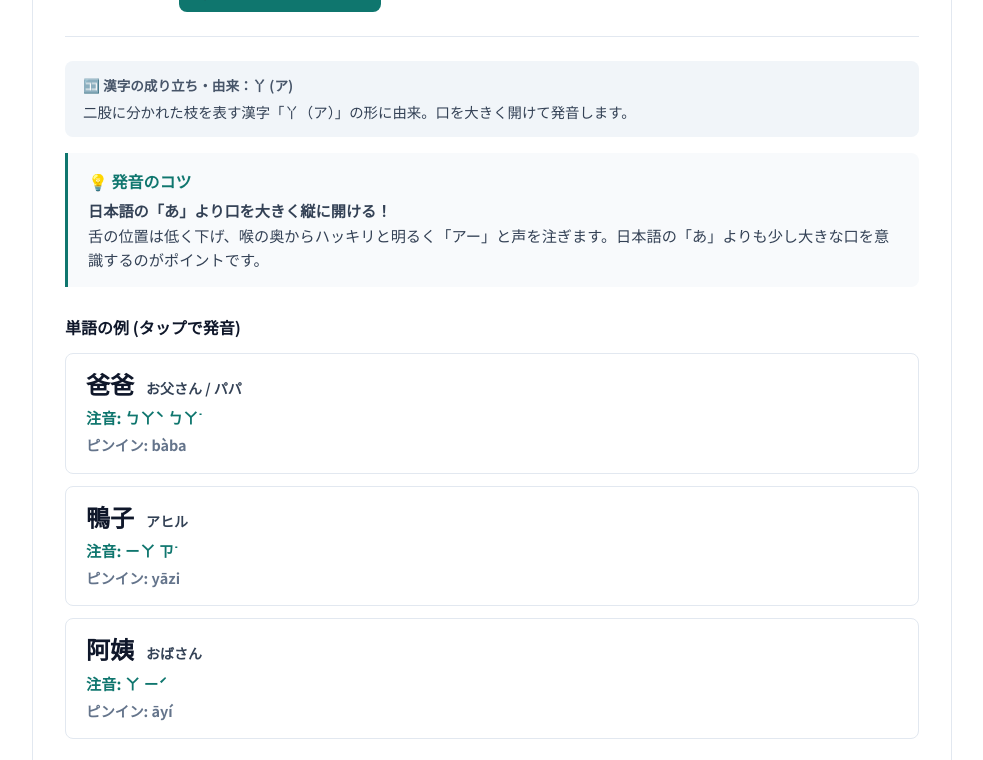
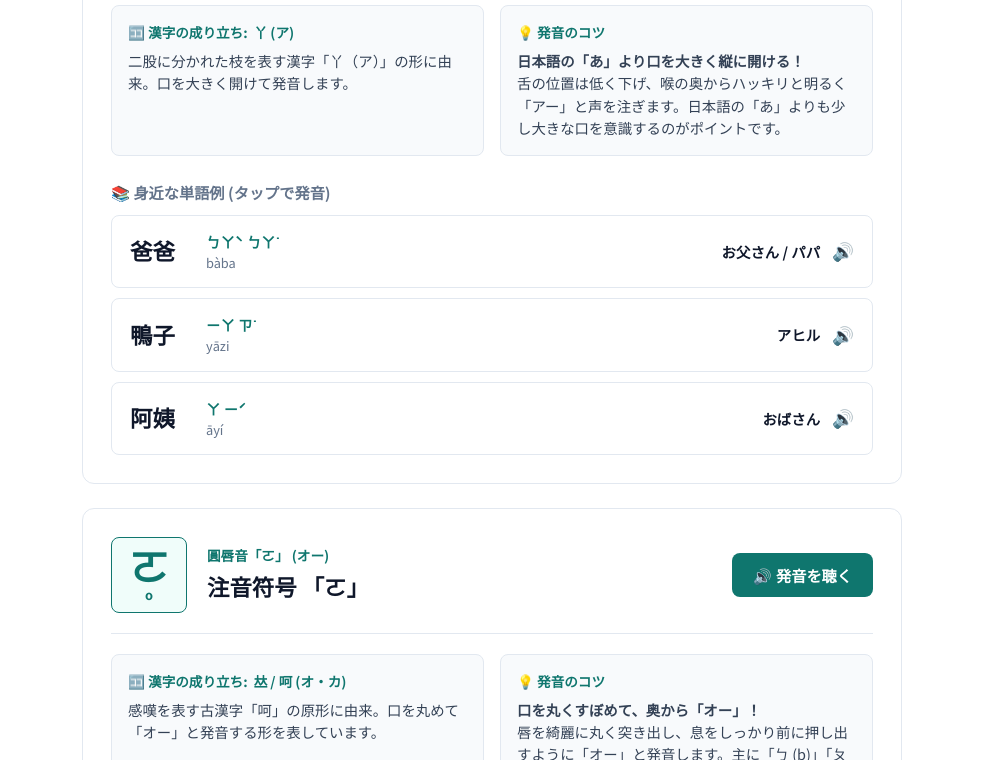
Before and after one commit to nem6ishi/learn_taiwan_chinese, a website built with Vite: page zhuyin-vowels-1.html in a window 1280 px wide. Shown: the part 336-1096 px from the top of the page, without its empty margins (148-1131 px from the left). Built offline with nearby package versions, Linux system fonts and the light colour scheme.

Commit message:
refactor: レイアウトの推敲（2カラム情報ブロック、スマート単語リスト行、タイポグラフィ最適化）

```diff
--- a/src/js/vowelsApp.js
+++ b/src/js/vowelsApp.js
@@ -9,70 +9,86 @@ document.addEventListener('DOMContentLoaded', () => {
   setupQuizListeners();
 });
 
-// 5文字を一気に一括レンダリング
+// 5文字を一気に一括レンダリング (推敲されたスマートレイアウト)
 function renderVowelList() {
   const container = document.getElementById('vowel-list-container');
   if (!container) return;
 
   container.innerHTML = VOWELS_STEP1_DATA.map(item => `
     <div class="detail-card">
+
+      <!-- ヘッダーエリア -->
       <div class="detail-header">
+        <div class="detail-header-left">
           <div class="detail-symbol-box">
             <span class="symbol">${item.symbol}</span>
-          <span style="font-size: 0.85rem; font-weight: 700;">${item.pinyin}</span>
+            <span style="font-size: 0.8rem; font-weight: 700;">${item.pinyin}</span>
           </div>
           <div>
-          <div style="font-size: 0.85rem; font-weight: 700; color: var(--color-primary); margin-bottom: 4px;">
+            <div style="font-size: 0.85rem; font-weight: 700; color: var(--color-primary); margin-bottom: 2px;">
               ${item.title} (${item.katakana})
             </div>
-          <h2 style="font-size: 1.5rem; font-weight: 900; margin-bottom: 12px;">
+            <h2 style="font-size: 1.4rem; font-weight: 900;">
               注音符号 「${item.symbol}」
             </h2>
-          <button class="btn btn-primary play-symbol-sound" data-symbol="${item.symbol}">
-            🔊 「${item.symbol}」の発音を聴く
-          </button>
           </div>
         </div>
 
-      <!-- 漢字の由来 -->
-      <div style="background: #F1F5F9; border-radius: var(--radius-md); padding: 14px 18px; margin-bottom: 16px;">
-        <div style="font-size: 0.85rem; font-weight: 700; color: #475569; margin-bottom: 4px;">
-          🈁 漢字の成り立ち・由来：<strong>${item.originKanji}</strong>
-        </div>
-        <p style="font-size: 0.9rem; color: #334155; line-height: 1.5;">
-          ${item.originDesc}
-        </p>
+        <button class="btn btn-primary play-symbol-sound" data-symbol="${item.symbol}">
+          🔊 発音を聴く
+        </button>
       </div>
 
-      <!-- 発音のコツ -->
-      <div class="tip-box">
-        <div style="font-weight: 700; color: var(--color-primary); margin-bottom: 4px;">💡 発音のコツ</div>
-        <p style="font-size: 0.95rem; line-height: 1.6; color: #334155;">
+      <!-- 成り立ち ＆ 発音のコツ 2カラムグリッド -->
+      <div class="info-blocks-grid">
+        <div class="info-block">
+          <div class="info-block-title">
+            🈁 漢字の成り立ち: <strong>${item.originKanji}</strong>
+          </div>
+          <div class="info-block-content">
+            ${item.originDesc}
+          </div>
+        </div>
+
+        <div class="info-block">
+          <div class="info-block-title">
+            💡 発音のコツ
+          </div>
+          <div class="info-block-content">
             <strong>${item.tipTitle}</strong><br>
             ${item.tipDesc}
-        </p>
+          </div>
+        </div>
       </div>
 
-      <!-- 単語の例 (漢字の右に意味を配置) -->
+      <!-- 単語の例 (スマート行リスト) -->
       <div>
-        <h4 style="font-size: 1rem; font-weight: 700; margin-bottom: 12px;">単語の例 (タップで発音)</h4>
-        <div class="examples-grid">
+        <h4 style="font-size: 0.95rem; font-weight: 700; margin-bottom: 10px; color: var(--color-text-muted);">
+          📚 身近な単語例 (タップで発音)
+        </h4>
+        <div class="example-list">
           ${item.examples.map(ex => `
-            <div class="example-card play-word-sound" data-word="${ex.traditional}">
-              <div class="example-header">
+            <div class="example-row play-word-sound" data-word="${ex.traditional}">
+              <div class="example-left">
                 <span class="example-trad">${ex.traditional}</span>
+                <div class="example-phonetics">
+                  <span class="example-zhuyin">${ex.zhuyin}</span>
+                  <span class="example-pinyin">${ex.pinyin}</span>
+                </div>
+              </div>
+              <div class="example-right">
                 <span class="example-meaning">${ex.meaning}</span>
+                <span class="audio-icon-tag">🔊</span>
               </div>
-              <div class="example-zhuyin">注音: ${ex.zhuyin}</div>
-              <div class="example-pinyin">ピンイン: ${ex.pinyin}</div>
             </div>
           `).join('')}
         </div>
       </div>
+
     </div>
   `).join('');
 
-  // 各符号の発音ボタンイベント
+  // 発音ボタンのイベント
   container.querySelectorAll('.play-symbol-sound').forEach(btn => {
     btn.addEventListener('click', () => {
       const symbol = btn.getAttribute('data-symbol');
--- a/src/styles/main.css
+++ b/src/styles/main.css
@@ -1,7 +1,7 @@
 @import url('https://fonts.googleapis.com/css2?family=Noto+Sans+JP:wght@400;500;700&family=Noto+Sans+TC:wght@500;700;900&display=swap');
 
 :root {
-  --color-primary: #0F766E;        /* 静かなティール */
+  --color-primary: #0F766E;        /* ティールグリーン */
   --color-primary-hover: #0D9488;
   --color-primary-light: #F0FDFA;
   --color-bg: #FFFFFF;             /* 白 */
@@ -11,6 +11,7 @@
   --color-text-muted: #64748B;    /* ミュートグレー */
   --radius-lg: 12px;
   --radius-md: 8px;
+  --radius-sm: 6px;
 }
 
 * {
@@ -28,7 +29,7 @@ body {
 }
 
 .container {
-  max-width: 960px;
+  max-width: 860px;
   margin: 0 auto;
   padding: 0 20px;
 }
@@ -38,6 +39,9 @@ body {
   border-bottom: 1px solid var(--color-border);
   padding: 16px 0;
   background: white;
+  position: sticky;
+  top: 0;
+  z-index: 50;
 }
 
 .nav-container {
@@ -102,7 +106,7 @@ body {
 
 /* HERO (シンプル) */
 .hero {
-  padding: 60px 0 40px;
+  padding: 50px 0 32px;
   text-align: center;
 }
 
@@ -114,24 +118,24 @@ body {
 }
 
 .hero-subtitle {
-  font-size: 1.1rem;
+  font-size: 1.05rem;
   color: var(--color-text-muted);
-  max-width: 600px;
-  margin: 0 auto 32px;
+  max-width: 580px;
+  margin: 0 auto 28px;
 }
 
 /* お試しセクション */
 .try-section {
-  padding: 40px 0;
+  padding: 36px 0;
   border-top: 1px solid var(--color-border);
   border-bottom: 1px solid var(--color-border);
   background: var(--color-bg-subtle);
 }
 
 .section-heading {
-  font-size: 1.25rem;
+  font-size: 1.2rem;
   font-weight: 700;
-  margin-bottom: 20px;
+  margin-bottom: 16px;
   text-align: center;
 }
 
@@ -151,7 +155,7 @@ body {
   background: white;
   border: 1px solid var(--color-border);
   border-radius: var(--radius-md);
-  padding: 20px 12px;
+  padding: 16px 10px;
   text-align: center;
   cursor: pointer;
   transition: all 0.15s ease;
@@ -163,7 +167,7 @@ body {
 }
 
 .demo-symbol {
-  font-size: 2.5rem;
+  font-size: 2.25rem;
   font-weight: 900;
   font-family: 'Noto Sans TC', sans-serif;
   color: var(--color-primary);
@@ -171,7 +175,7 @@ body {
 }
 
 .demo-pinyin {
-  font-size: 1rem;
+  font-size: 0.95rem;
   font-weight: 700;
   color: var(--color-text-muted);
   margin-top: 4px;
@@ -179,15 +183,15 @@ body {
 
 /* ステップカード */
 .roadmap-section {
-  padding: 60px 0;
+  padding: 48px 0;
 }
 
 .step-card {
   border: 1px solid var(--color-border);
   border-radius: var(--radius-lg);
-  padding: 28px;
+  padding: 24px;
   background: white;
-  margin-top: 20px;
+  margin-top: 16px;
   display: flex;
   justify-content: space-between;
   align-items: center;
@@ -209,29 +213,37 @@ body {
   padding: 2px 8px;
   border-radius: 4px;
   display: inline-block;
-  margin-bottom: 8px;
+  margin-bottom: 6px;
 }
 
-/* 詳細エリア */
+/* 詳細カード (洗練された推敲レイアウト) */
 .detail-card {
   background: white;
   border: 1px solid var(--color-border);
   border-radius: var(--radius-lg);
-  padding: 32px;
+  padding: 28px;
 }
 
 .detail-header {
   display: flex;
   align-items: center;
-  gap: 24px;
-  padding-bottom: 24px;
+  justify-content: space-between;
+  padding-bottom: 20px;
   border-bottom: 1px solid var(--color-border);
-  margin-bottom: 24px;
+  margin-bottom: 20px;
+  gap: 16px;
+  flex-wrap: wrap;
+}
+
+.detail-header-left {
+  display: flex;
+  align-items: center;
+  gap: 20px;
 }
 
 .detail-symbol-box {
-  width: 90px;
-  height: 90px;
+  width: 76px;
+  height: 76px;
   border-radius: var(--radius-md);
   background: var(--color-primary-light);
   border: 1px solid var(--color-primary);
@@ -240,83 +252,123 @@ body {
   flex-direction: column;
   align-items: center;
   justify-content: center;
+  flex-shrink: 0;
 }
 
 .detail-symbol-box .symbol {
-  font-size: 3rem;
+  font-size: 2.5rem;
   font-weight: 900;
   font-family: 'Noto Sans TC', sans-serif;
   line-height: 1;
 }
 
-.tip-box {
-  background: var(--color-bg-subtle);
-  border-left: 3px solid var(--color-primary);
-  padding: 16px 20px;
-  border-radius: 0 var(--radius-md) var(--radius-md) 0;
-  margin-bottom: 28px;
+/* 2カラム情報グリッド（由来 ＆ 発音のコツ） */
+.info-blocks-grid {
+  display: grid;
+  grid-template-columns: 1fr 1fr;
+  gap: 16px;
+  margin-bottom: 24px;
 }
 
-/* 単語例リスト：縦並び (フレキシブル/縦列) */
-.examples-grid {
+@media (max-width: 680px) {
+  .info-blocks-grid {
+    grid-template-columns: 1fr;
+  }
+}
+
+.info-block {
+  background: var(--color-bg-subtle);
+  border: 1px solid var(--color-border);
+  border-radius: var(--radius-md);
+  padding: 16px;
+}
+
+.info-block-title {
+  font-size: 0.85rem;
+  font-weight: 700;
+  color: var(--color-primary);
+  margin-bottom: 6px;
+  display: flex;
+  align-items: center;
+  gap: 6px;
+}
+
+.info-block-content {
+  font-size: 0.9rem;
+  color: #334155;
+  line-height: 1.55;
+}
+
+/* スマート単語リスト (行形式) */
+.example-list {
   display: flex;
   flex-direction: column;
-  gap: 12px;
+  gap: 10px;
 }
 
-.example-card {
+.example-row {
   background: white;
   border: 1px solid var(--color-border);
   border-radius: var(--radius-md);
-  padding: 16px 20px;
+  padding: 14px 18px;
+  display: flex;
+  align-items: center;
+  justify-content: space-between;
+  gap: 16px;
   cursor: pointer;
-  display: flex;
-  flex-direction: column;
-  gap: 4px;
   transition: all 0.15s ease;
 }
 
-.example-card:hover {
+.example-row:hover {
   border-color: var(--color-primary);
   background: var(--color-primary-light);
 }
 
-.example-header {
+.example-left {
   display: flex;
-  align-items: baseline;
-  gap: 12px;
-  margin-bottom: 2px;
+  align-items: center;
+  gap: 16px;
 }
 
 .example-trad {
-  font-size: 1.5rem;
+  font-size: 1.4rem;
   font-weight: 900;
   font-family: 'Noto Sans TC', sans-serif;
-  line-height: 1.2;
+  min-width: 60px;
+}
+
+.example-phonetics {
+  display: flex;
+  flex-direction: column;
+}
+
+.example-zhuyin {
+  color: var(--color-primary);
+  font-size: 0.9rem;
+  font-weight: 700;
+}
+
+.example-pinyin {
+  color: var(--color-text-muted);
+  font-size: 0.8rem;
+}
+
+.example-right {
+  display: flex;
+  align-items: center;
+  gap: 12px;
 }
 
 .example-meaning {
   font-size: 0.9rem;
   font-weight: 700;
-  color: var(--color-primary);
+  color: var(--color-text-main);
+  text-align: right;
 }
 
-.example-zhuyin {
+.audio-icon-tag {
   color: var(--color-primary);
-  font-size: 0.95rem;
-  font-weight: 700;
-}
-
-.example-pinyin {
-  color: var(--color-text-muted);
-  font-weight: 600;
-  font-size: 0.9rem;
-}
-
-.example-meaning {
-  font-size: 0.875rem;
-  color: #334155;
-  margin-top: 2px;
+  font-size: 1.1rem;
 }
 
 /* クイズ */
```
Lines whose indentation alone changed are shown as unchanged.
